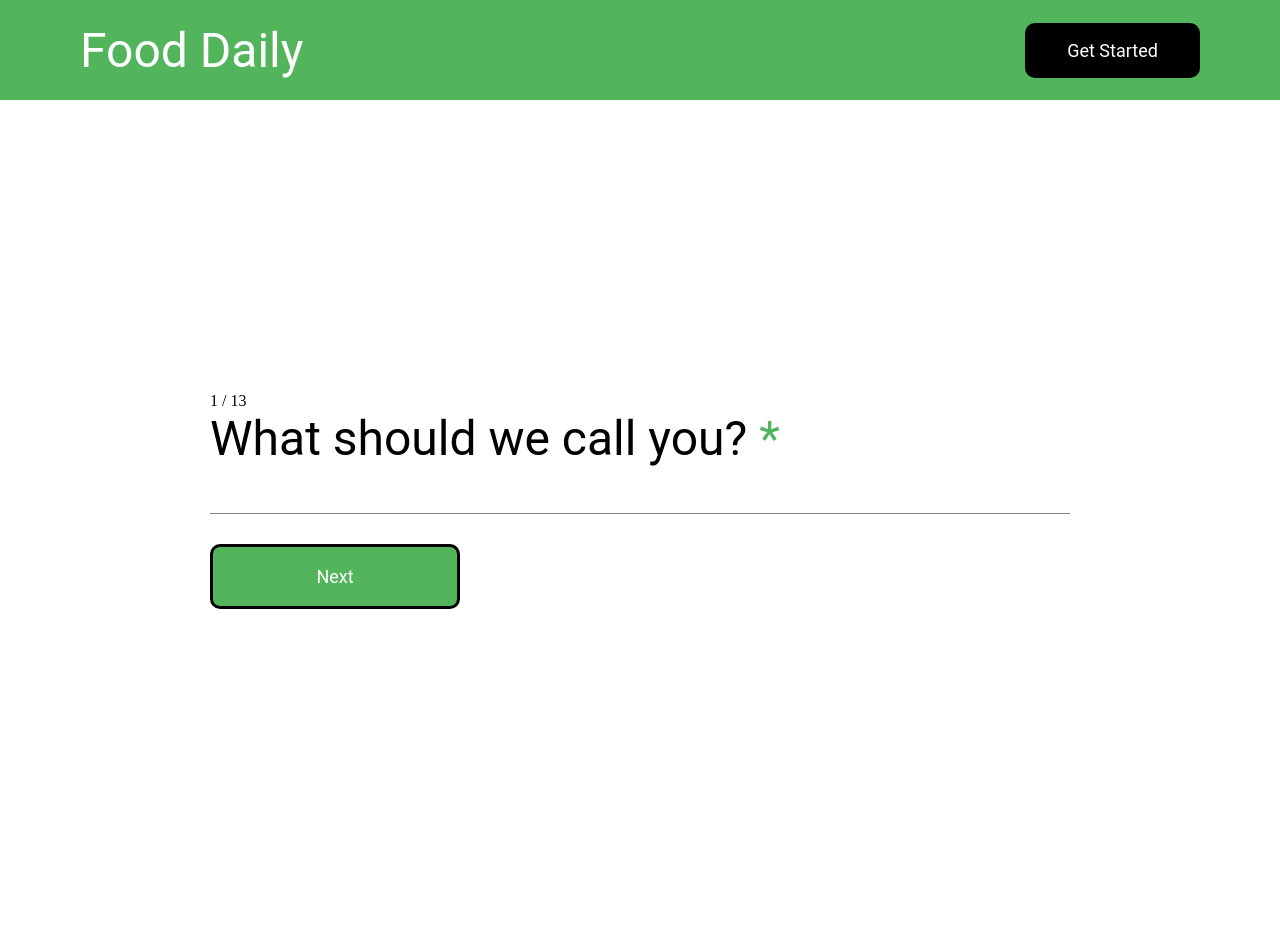
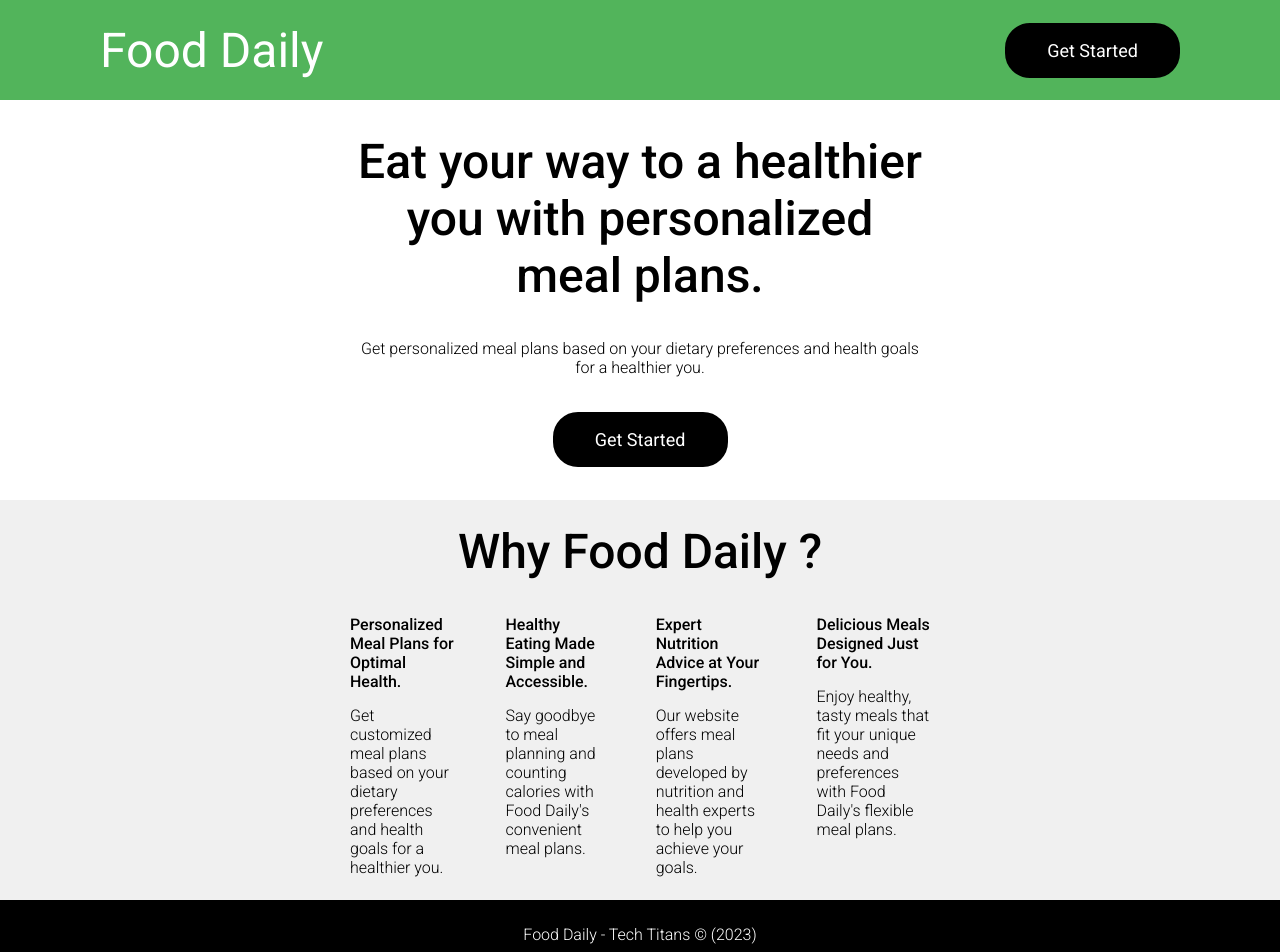
Before and after one commit to Hania-Abdul-Baseer/foodDaily-fullstack-webapp, a Next.js app in the folder foodDaily/: page /home/Home in a window 1280 px wide. Before the commit this address had no page. Shown: the top 952 px of the page. Before the commit the page ends 900 px from the top, so only its background shows below. Built offline with nearby package versions, Linux system fonts and the light colour scheme.

Commit message:
Finished homepage/footer and header
Finished homepage/footer and header

```diff
--- a/foodDaily/package.json
+++ b/foodDaily/package.json
@@ -8,6 +8,7 @@
     "start": "next start"
   },
   "dependencies": {
+    "@fortawesome/fontawesome-svg-core": "^6.3.0",
     "next": "^13.1.1",
     "openai": "^3.1.0",
     "react": "^18.2.0",
--- a/foodDaily/pages/_app.jsx
+++ b/foodDaily/pages/_app.jsx
@@ -1,12 +1,16 @@
 import "../pages/app.css";
+import Footer from "./footer/Footer";
 import { FormHome } from "./forms/FormHome";
+import Home from "./home/Home";
 import Navbar from "./navbar/Navbar";
 
 export default function MyApp() {
   return (
     <>
       <Navbar />
-      <FormHome />
+      <Home />
+      <Footer />
+      {/* <FormHome /> */}
     </>
   );
 }
--- a/foodDaily/pages/app.css
+++ b/foodDaily/pages/app.css
@@ -1,9 +1,10 @@
+@import url("https://fonts.googleapis.com/css2?family=Roboto:wght@300;400;500;700&display=swap");
+
 * {
   margin: 0;
   padding: 0;
+  box-sizing: border-box;
 }
-
-@import url("https://fonts.googleapis.com/css2?family=Roboto:wght@300;400;500;700&display=swap");
 
 :root {
   --font-daily-white: #ffffff;
--- /dev/null
+++ b/foodDaily/pages/footer/Footer.jsx
@@ -0,0 +1,11 @@
+import styles from "./footer.module.css";
+
+export default function Footer() {
+  return (
+    <div className={styles.footer_wrapper}>
+      <h1 className={styles.footer_wrapper_title}>
+        Food Daily - Tech Titans © (2023)
+      </h1>
+    </div>
+  );
+}
--- /dev/null
+++ b/foodDaily/pages/footer/footer.module.css
@@ -0,0 +1,16 @@
+.footer_wrapper {
+  width: 100%;
+  height: 100%;
+  /* height: 30px; */
+  background-color: black;
+  /* background-color: var(--food-daily-black); */
+}
+
+.footer_wrapper_title {
+  font-size: 16px;
+  font-family: "Roboto", sans-serif;
+  font-weight: 300;
+  text-align: center;
+  color: white;
+  padding: 25px 0px;
+}
--- a/foodDaily/pages/forms/formhome.module.css
+++ b/foodDaily/pages/forms/formhome.module.css
@@ -1,5 +1,5 @@
 .form_home_wrapper {
-  height: 100vh;
+  height: calc(100vh - 100px);
   display: flex;
   flex-direction: column;
   justify-content: center;
@@ -10,9 +10,6 @@
   padding: 0;
 }
 
-.form_home_inner_wrapper {
-}
-
 .form_wrapper {
   width: 860px;
 }
@@ -21,6 +18,7 @@
   font-size: 48px;
   font-family: "Roboto", sans-serif;
   font-weight: 400;
+  margin: 20px 0px;
 }
 
 .form_title_required {
--- /dev/null
+++ b/foodDaily/pages/home/Card.jsx
@@ -0,0 +1,10 @@
+import styles from "./home.module.css";
+
+export default function Card({ children, title, className }) {
+  return (
+    <div className={className}>
+      <h2 className={styles.card_title}>{title}</h2>
+      {children}
+    </div>
+  );
+}
--- /dev/null
+++ b/foodDaily/pages/home/Home.jsx
@@ -0,0 +1,42 @@
+// Styling
+import styles from "./home.module.css";
+
+import Card from "./Card";
+import SmallerCard from "./SmallerCard";
+
+export default function Home() {
+  return (
+    <div className={styles.home_wrapper}>
+      <Card
+        title="Eat your way to a healthier you with personalized meal plans."
+        className={styles.card_wrapper}
+      >
+        <span className={styles.card_paragraph}>
+          Get personalized meal plans based on your dietary preferences and
+          health goals for a healthier you.
+        </span>
+        <button className={styles.card_button}>Get Started</button>
+      </Card>
+      <Card title="Why Food Daily ?" className={styles.card_wrapper_two}>
+        <div className={styles.smaller_card_wrapper}>
+          <SmallerCard
+            title="Personalized Meal Plans for Optimal Health."
+            desc="Get customized meal plans based on your dietary preferences and health goals for a healthier you."
+          ></SmallerCard>
+          <SmallerCard
+            title="Healthy Eating Made Simple and Accessible."
+            desc="Say goodbye to meal planning and counting calories with Food Daily's convenient meal plans."
+          ></SmallerCard>
+          <SmallerCard
+            title="Expert Nutrition Advice at Your Fingertips."
+            desc="Our website offers meal plans developed by nutrition and health experts to help you achieve your goals."
+          ></SmallerCard>
+          <SmallerCard
+            title="Delicious Meals Designed Just for You."
+            desc="Enjoy healthy, tasty meals that fit your unique needs and preferences with Food Daily's flexible meal plans."
+          ></SmallerCard>
+        </div>
+      </Card>
+    </div>
+  );
+}
--- /dev/null
+++ b/foodDaily/pages/home/SmallerCard.jsx
@@ -0,0 +1,11 @@
+import styles from "./home.module.css";
+export default function SmallerCard({ title, desc }) {
+  return (
+    <div className={styles.smaller_caprd_wrappers}>
+      <div className={styles.smaller_card_inner_wrapper}>
+        <h3 className={styles.smaller_card_inner_wrapper_title}>{title}</h3>
+        <span className={styles.smaller_card_paragraph}>{desc}</span>
+      </div>
+    </div>
+  );
+}
--- /dev/null
+++ b/foodDaily/pages/home/home.module.css
@@ -0,0 +1,71 @@
+.home_wrapper {
+  height: calc(100vh);
+}
+.card_wrapper {
+  height: 50vh;
+  display: flex;
+  flex-direction: column;
+  justify-content: center;
+  align-items: center;
+  gap: 35px;
+  background-color: var(--font-daily-light-white);
+  padding: 0px 350px;
+}
+
+.card_wrapper_two {
+  height: 50vh;
+  display: flex;
+  flex-direction: column;
+  justify-content: center;
+  align-items: center;
+  gap: 35px;
+  background-color: var(--font-daily-light-gray);
+  padding: 0px 350px;
+}
+
+.card_title {
+  font-size: 48px;
+  font-family: "Roboto", sans-serif;
+  font-weight: 500;
+  text-align: center;
+}
+
+.card_paragraph {
+  font-size: 16px;
+  font-family: "Roboto", sans-serif;
+  font-weight: 300;
+  text-align: center;
+}
+
+.card_button {
+  width: 175px;
+  height: 55px;
+  font-family: "Roboto", sans-serif;
+  font-size: 18px;
+  color: var(--font-daily-white);
+  border-radius: 25px;
+  background-color: var(--font-daily-black);
+  outline: none;
+  border: 3px solid black;
+  cursor: pointer;
+}
+
+.smaller_card_wrapper {
+  display: flex;
+  flex-direction: row;
+  gap: 50px;
+}
+
+.smaller_card_inner_wrapper_title {
+  font-family: "Roboto", sans-serif;
+  font-size: 16px;
+  font-weight: 500;
+  margin-bottom: 15px;
+}
+
+.smaller_card_paragraph {
+  font-family: "Roboto", sans-serif;
+  font-size: 16px;
+  font-weight: 300;
+  text-align: justify;
+}
--- a/foodDaily/pages/navbar/navbar.module.css
+++ b/foodDaily/pages/navbar/navbar.module.css
@@ -5,7 +5,7 @@
   align-items: center;
   justify-content: space-between;
   background-color: var(--font-daily-green);
-  padding: 0px 80px;
+  padding: 0px 100px;
   box-sizing: border-box;
 }
 
@@ -22,7 +22,7 @@
   font-family: "Roboto", sans-serif;
   font-size: 18px;
   color: var(--font-daily-white);
-  border-radius: 10px;
+  border-radius: 25px;
   background-color: var(--font-daily-black);
   outline: none;
   border: 3px solid black;
```
Also changed, not shown: 1 other file (tests, documents, lock files or other folders).
